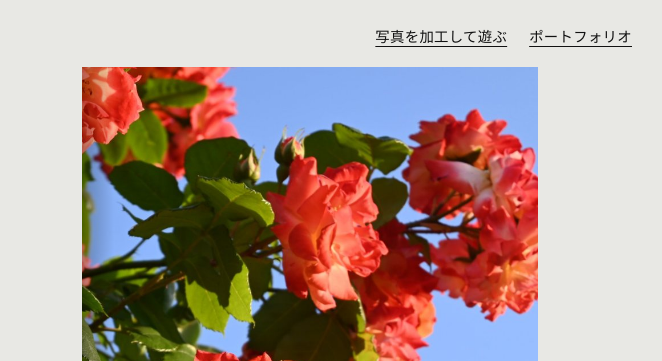
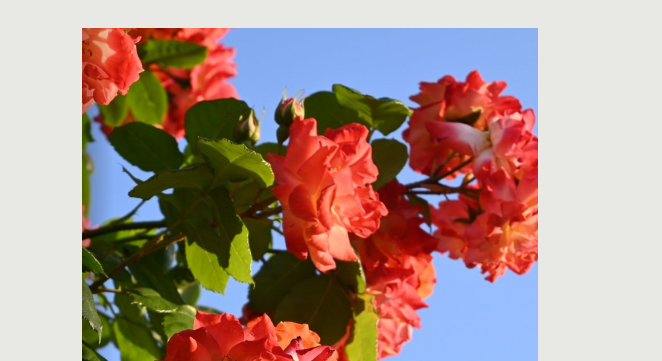
Before and after one commit to mee1215r/effect-lab, a plain HTML site: page index.html in a window 1280 px wide. Shown: the top 361 px of the page, without its empty margins (558-1220 px from the left). Drawn offline with nearby package versions, Linux system fonts and the light colour scheme.

Commit message:
Add files via upload

```diff
--- a/index.html
+++ b/index.html
@@ -39,7 +39,7 @@
   .toplinks{display:flex;gap:4px 22px;flex-wrap:wrap;font-size:.9rem}
 
   /* 本 */
-  .shelf{padding:8px 0 0}
+  .shelf{padding:28px 0 0}
   #book{width:100%;max-width:1100px;height:min(76vh,760px);min-height:380px;margin:0 auto;visibility:hidden}
   #book.ready{visibility:visible}
 
@@ -75,14 +75,7 @@
 </head>
 <body>
 
-<header class="wrap top">
-  <h1 class="title" id="zineTitle" hidden>ZINE</h1>
-  <span></span>
-  <nav class="toplinks" aria-label="ほかのページ">
-    <a href="lab.html">写真を加工して遊ぶ</a>
-    <a href="https://mee1215r.github.io/portfolio-site/">ポートフォリオ</a>
-  </nav>
-</header>
+<h1 class="sr">ZINE</h1>
 
 <main class="wrap shelf">
   <div id="book" aria-label="ZINE。ページをめくって読めます"></div>
@@ -145,7 +138,6 @@ function photoPage(src, alt, pos, word, small, side, placeTop){
   const w = el('div', 'word ' + (placeTop ? "up" : "bot") + (side === 'r' ? ' rt' : ''), '<span class="wt">' + fmt(word) + '</span>');
   w.style.fontSize = fit(word, 40) + 'cqw'; w.setAttribute('aria-hidden', 'true');
   pg.appendChild(w);
-  pg.appendChild(el('div', 'small ' + (placeTop ? 't' : 'b') + (side === 'l' ? 'l' : 'r'), esc(small)));
   return pg;
 }
 function wrap(pg, hard){ const p = el('div', 'page'); if (hard) p.dataset.density = 'hard'; p.appendChild(pg); return p; }
@@ -156,7 +148,6 @@ const book = $('book');
   const c = photoPage(SPREADS[1].photo, SPREADS[1].alt, '58% 50%', '*ro*se', '', 'r', false);
   c.classList.remove('r'); c.classList.add('r');
   c.querySelector('.word').style.fontSize = '46cqw';
-  c.querySelector('.small').className = 'small tl';
   book.appendChild(wrap(c, true));
 }
 /* 中身 */
@@ -176,7 +167,6 @@ SPREADS.forEach((s, i) => {
   book.appendChild(wrap(pg, true));
 }
 document.title = '2026.11.24';
-$('zineTitle').textContent = TITLE;
 
 /* ============================================================
    めくる
```
